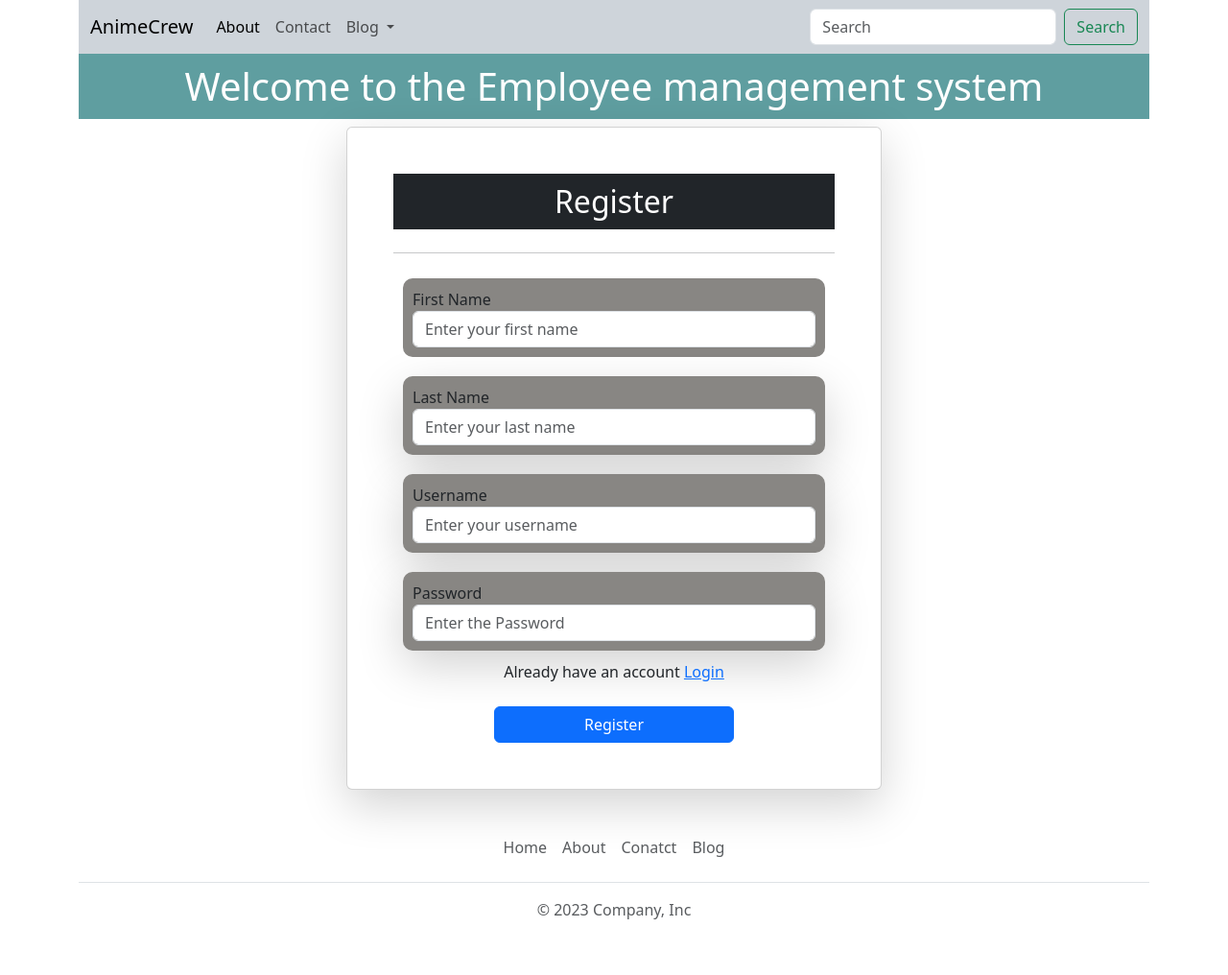
After one commit to Yugal1072/Employees-Management-System-with-Bootstrap-UI, a Django app: page /register/ in a window 1280 px wide. The commit adds this page. Shown: the whole page at 96% size. Run offline with Django 4.2, Linux system fonts and the light colour scheme.

Commit message:
Django-Auth : Registraion form Functionable completely

```diff
--- a/hello/app1/models.py
+++ b/hello/app1/models.py
@@ -1,8 +1,11 @@
 from django.db import models
+from django.contrib.auth.models import User
 
 # Create your models here.
 
 class Employees(models.Model):
+
+    user = models.ForeignKey(User, on_delete=models.SET_NULL, null=True, blank=True)
     # id = models.AutoField()
     name = models.CharField(max_length=250)
     age = models.IntegerField(default=18)
--- a/hello/app1/templates/base.html
+++ b/hello/app1/templates/base.html
@@ -45,6 +45,7 @@
               </div>
             </div>
           </nav>
+          <h1 style="text-align: center; background-color: cadetblue; color: white; padding: 10px;">Welcome to the Employee management system</h1>
     </div>
 
     {% block start %}
--- a/hello/app1/templates/index.html
+++ b/hello/app1/templates/index.html
@@ -12,11 +12,7 @@
   }
 
 </style>
-<div class="container">
 
-    <h1 style="text-align: center; background-color: cadetblue; color: white; padding: 10px;">Welcome to the Employee management system</h1>
-
-</div>
     <div class="container mt-5">
       <!-- FORM -->
       <form class=" col-6 mx-auto card  shadow-lg" method="post" enctype="multipart/form-data">
--- /dev/null
+++ b/hello/app1/templates/register.html
@@ -0,0 +1,68 @@
+{% extends 'base.html' %}
+
+{% block start %}
+
+<style>
+  .form-group{
+    margin: 10px;
+    padding: 10px;
+    background-color: rgb(136, 134, 131);
+    border-radius: 10px;
+
+  }
+
+</style>
+<div class="container">
+
+</div>
+    <div class="container mt-1">
+      <!-- FORM -->
+      <form class=" col-6 mx-auto card  shadow-lg p-5" method="post" enctype="multipart/form-data">
+        {% csrf_token %}
+        <h2 class=" text-bg-dark " style="text-align: center; padding: 10px;">Register</h2>
+            <hr>
+
+            {% if messages %}
+            <div class="alert alert-danger" role="alert">
+                {% for message in messages %}
+                {{ message }}
+                {% endfor %}
+            </div>
+
+    {% endif %}
+
+
+
+
+
+
+        <div class="form-group ">
+            <label for="exampleInputEmail1">First Name</label>
+            <input type="text" class="form-control"  name = "first_name" placeholder="Enter your first name">
+          </div>
+
+        <div class="form-group shadow-lg">
+            <label for="exampleInputEmail1"> Last Name</label>
+            <input type="text" class="form-control"  name = "last_name" placeholder="Enter your last name">
+          </div>
+
+        <div class="form-group shadow-lg">
+            <label for="exampleInputEmail1">Username</label>
+            <input type="text" class="form-control"  name = "username" placeholder="Enter your username">
+          </div>
+
+          <div class="form-group shadow-lg">
+            <label for="exampleInputPassword1">Password</label>
+            <input type="password" class="form-control" name = "password" placeholder="Enter the Password">
+          </div>
+
+          <p class=" m-auto">Already have an account <a href="{% url 'register' %}">Login</a></p> <br>
+
+          <button type="submit" class="btn btn-primary m-auto" style="width: 250px;">Register</button>
+      </form>
+    </div>
+
+
+
+
+{% endblock %}
--- a/hello/app1/views.py
+++ b/hello/app1/views.py
@@ -1,6 +1,8 @@
 from django.shortcuts import render,redirect
 from django.http import HttpResponse
 from app1.models import Employees
+from django.contrib.auth.models import User
+from django.contrib import messages
 
 # Create your views here.
 
@@ -74,3 +76,33 @@ def blog(request):
     context = {'page': "Blog"}
 
     return render(request, 'blog.html', context)
+
+
+def login(request):
+    return render(request,"login.html")
+
+def register(request):
+
+    if request.method == "POST":
+        first_name = request.POST["first_name"]
+        last_name = request.POST["last_name"]
+        username = request.POST["username"]
+        password = request.POST["password"]
+
+        user = User.objects.filter(username = username)
+
+        if user.exists():
+            messages.info(request,"Username Already Exist")
+            return redirect("/register/")
+
+        user = User.objects.create(
+            first_name = first_name,
+            last_name = last_name,
+            username = username,
+            )
+        user.set_password(password)
+        user.save()
+        messages.info(request,"Account Created Successfully")
+
+        return redirect("/register/")
+    return render(request,"register.html")
--- a/hello/hello/urls.py
+++ b/hello/hello/urls.py
@@ -29,6 +29,8 @@ urlpatterns = [
     path('about/',about, name='about'),
     path('contact/',contact, name='contact'),
     path('blog/',blog, name='blog'),
+    path('login/',login, name='login'),
+    path('register/',register, name='register'),
 ]
 
 if settings.DEBUG:
```
Also changed, not shown: hello/app1/templates/login.html (added, +37 -0 lines), hello/app1/migrations/0006_employees_user.py (added), hello/db.sqlite3.
